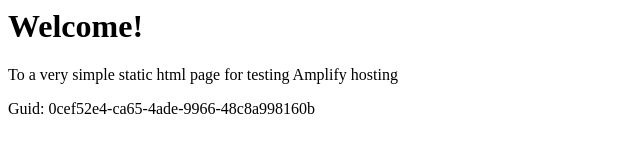
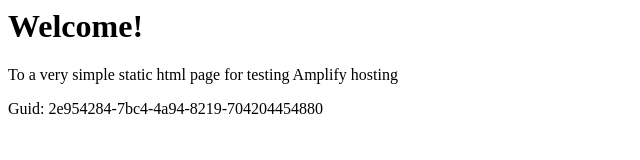
Before and after one commit to aws-aemilia-icn/Github-PR-Commit-Integration-Test-DoNotTouch-GitHubWebhookPushCanaryTest-v1-preprod-ap-northeast-2, a website: page src/index.html in a window 1280 px wide. Shown: the full height of the page, 0-640 px from the left. Drawn offline with Linux system fonts and the light colour scheme.

Commit message:
commit from integ tests

```diff
--- a/src/index.html
+++ b/src/index.html
@@ -12,6 +12,6 @@
 <body>
     <h1>Welcome!</h1>
     <p>To a very simple static html page for testing Amplify hosting</p>
-    <p>Guid: 0cef52e4-ca65-4ade-9966-48c8a998160b</p></body>
+    <p>Guid: 2e954284-7bc4-4a94-8219-704204454880</p></body>
 
 </html>
```
